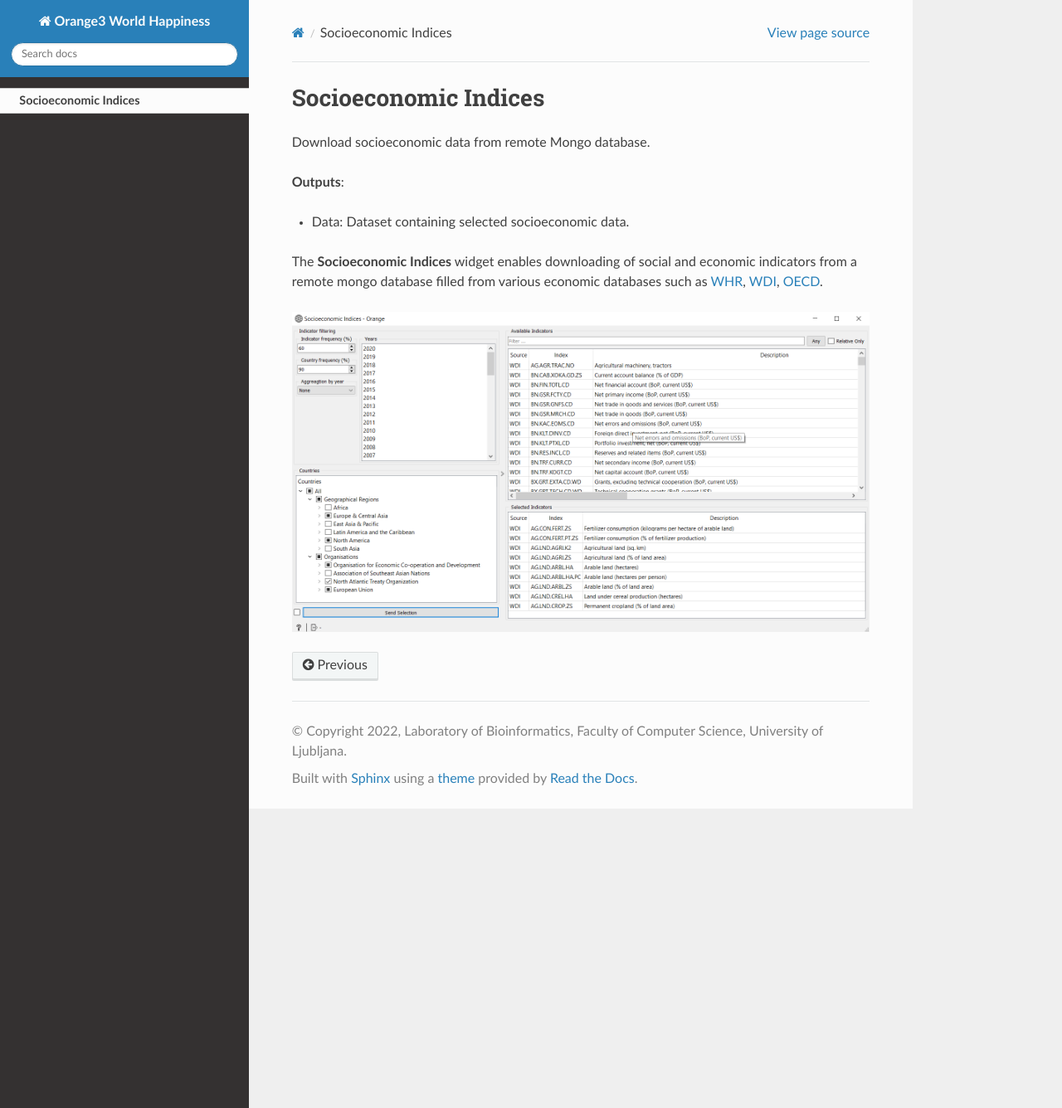
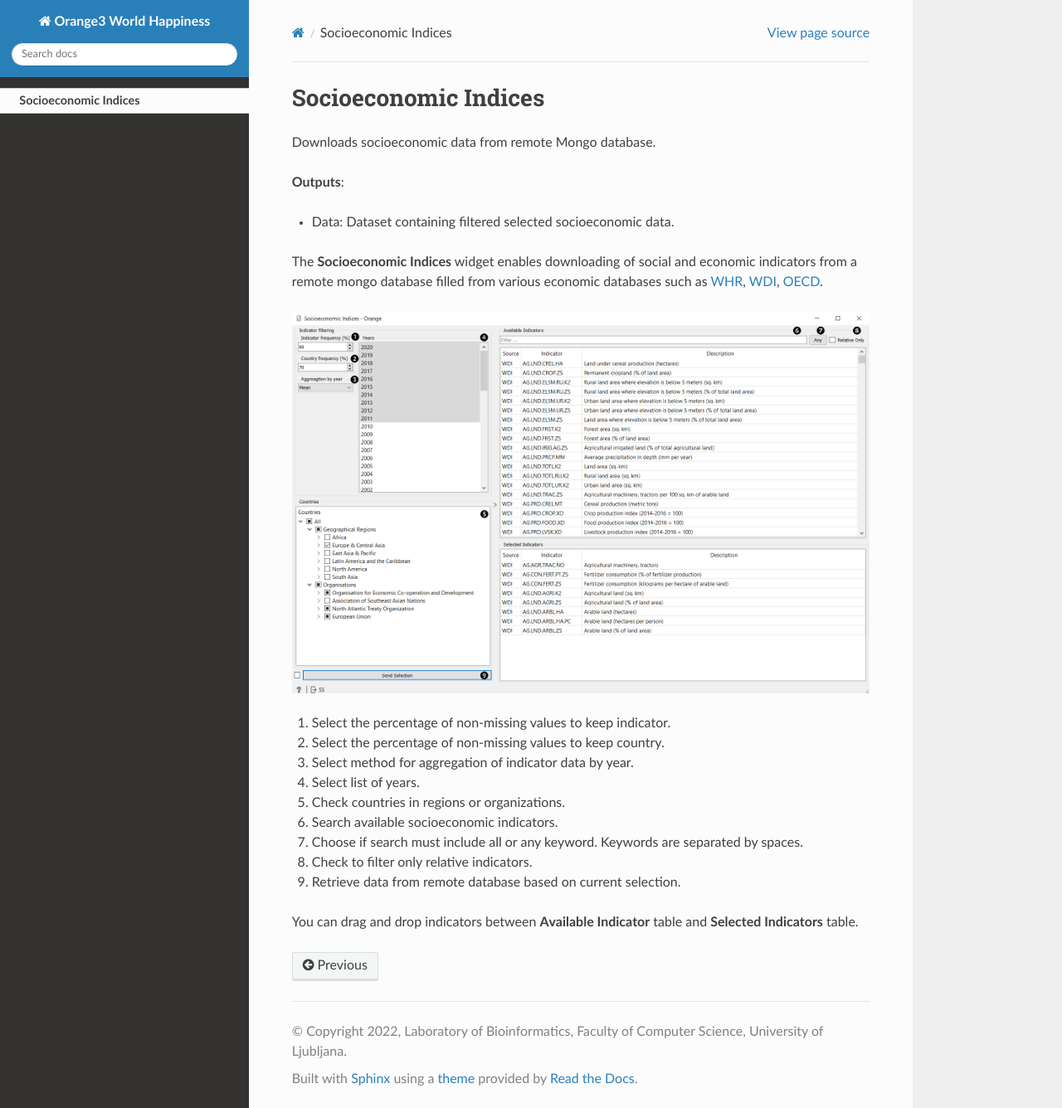
Before and after one commit to biolab/orange3-world-happiness, a Sphinx documentation site: the page built from doc/widgets/socioeconomicindices.md, in a window 1280 px wide and 1336 px high. Shown: the whole window at 83% size. Built offline with Sphinx 7.4.7 and the Read the Docs theme 2.0.0, drawn with Linux system fonts in a browser that asks for light colours.

Commit message:
Updated documentation

```diff
--- a/doc/widgets/socioeconomicindices.md
+++ b/doc/widgets/socioeconomicindices.md
@@ -1,14 +1,27 @@
 Socioeconomic Indices
-===========
+=====================
 
-Download socioeconomic data from remote Mongo database.
+Downloads socioeconomic data from remote Mongo database.
 
 **Outputs**:
 
-- Data: Dataset containing selected socioeconomic data.
+- Data: Dataset containing filtered selected socioeconomic data.
 
 The **Socioeconomic Indices** widget enables downloading of social and economic indicators from
 a remote mongo database filled from various economic databases such as [WHR](https://worldhappiness.report/),
 [WDI](https://data.worldbank.org/), [OECD](https://stats.oecd.org/).
 
 ![Preview of widget](./images/socioeconomic-indices.png)
+
+
+1. Select the percentage of non-missing values to keep indicator.
+2. Select the percentage of non-missing values to keep country.
+3. Select method for aggregation of indicator data by year.
+4. Select list of years.
+5. Check countries in regions or organizations.
+6. Search available socioeconomic indicators.
+7. Choose if search must include all or any keyword. Keywords are separated by spaces.
+8. Check to filter only relative indicators.
+9. Retrieve data from remote database based on current selection.
+
+You can drag and drop indicators between **Available Indicator** table and **Selected Indicators** table.
```
Also changed, not shown: doc/widgets/icons/socioeconomic-indices.png (deleted), doc/widgets/images/socioeconomic-indices.png, 1 other file.
